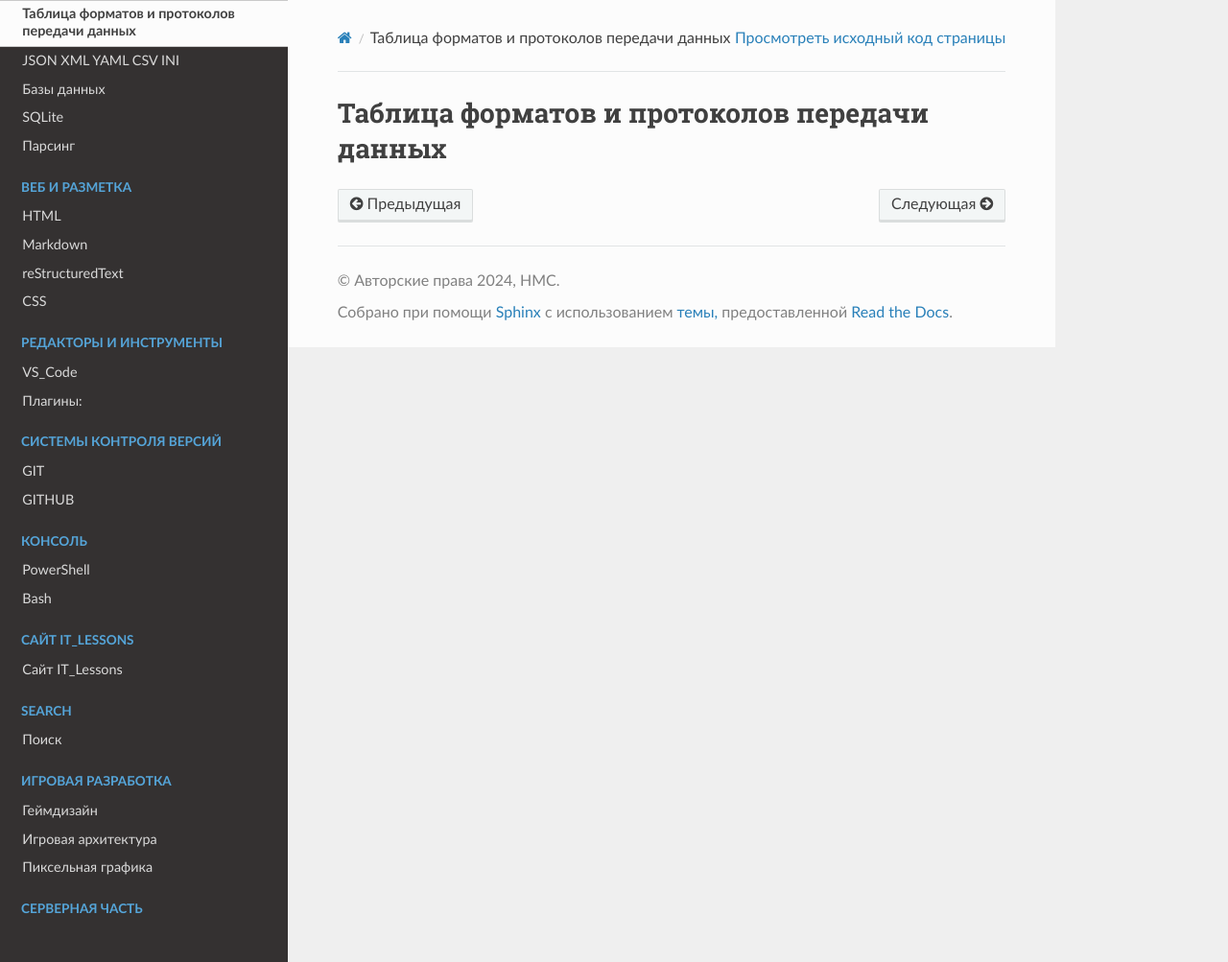
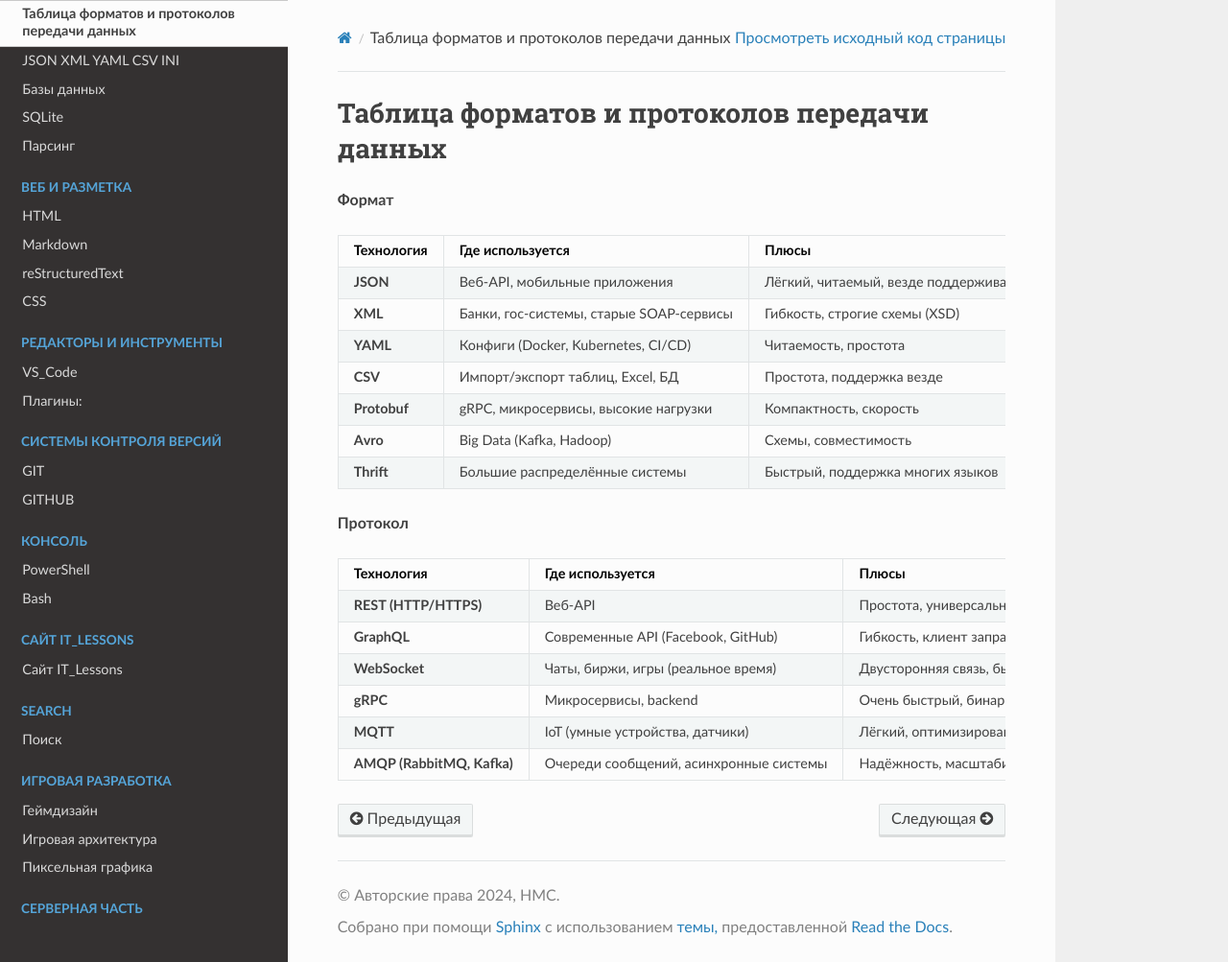
Before and after one commit to NMSprog/5_ITL, a Sphinx documentation site: the page built from source/DB/Form_protok.rst, in a window 1280 px wide and 1003 px high. Shown: the whole window at 96% size. Built offline with Sphinx 7.4.7 and the Read the Docs theme 3.1.0, drawn with Linux system fonts in a browser that asks for light colours.

Commit message:
обновление страницы Git

```diff
--- a/source/DB/Form_protok.rst
+++ b/source/DB/Form_protok.rst
@@ -2,11 +2,11 @@
 Таблица форматов и протоколов передачи данных
 *********************************************
 
+**Формат**
+
 +----------------------------+-----------------------------------------+--------------------------------------------+---------------------------------------------------+
 | Технология                 | Где используется                        | Плюсы                                      | Минусы                                            |
 +============================+=========================================+============================================+===================================================+
-| **Формат**                                                                                                                                                            |
-+----------------------------+-----------------------------------------+--------------------------------------------+---------------------------------------------------+                                                                                                                                                                |
 | **JSON**                   | Веб-API, мобильные приложения           | Лёгкий, читаемый, везде поддерживается     | Не самый компактный, нет строгой схемы            |
 +----------------------------+-----------------------------------------+--------------------------------------------+---------------------------------------------------+
 | **XML**                    | Банки, гос-системы, старые SOAP-сервисы | Гибкость, строгие схемы (XSD)              | Тяжёлый, многословный                             |
@@ -21,8 +21,12 @@
 +----------------------------+-----------------------------------------+--------------------------------------------+---------------------------------------------------+
 | **Thrift**                 | Большие распределённые системы          | Быстрый, поддержка многих языков           | Сложность, редко применяется вне крупных компаний |
 +----------------------------+-----------------------------------------+--------------------------------------------+---------------------------------------------------+
-| **Протокол**                                                                                                                                                          |
+
+**Протокол**
+
 +----------------------------+-----------------------------------------+--------------------------------------------+---------------------------------------------------+
+| Технология                 | Где используется                        | Плюсы                                      | Минусы                                            |
++============================+=========================================+============================================+===================================================+
 | **REST (HTTP/HTTPS)**      | Веб-API                                 | Простота, универсальность                  | Избыточность запросов                             |
 +----------------------------+-----------------------------------------+--------------------------------------------+---------------------------------------------------+
 | **GraphQL**                | Современные API (Facebook, GitHub)      | Гибкость, клиент запрашивает только нужное | Более сложная настройка сервера                   |
```
